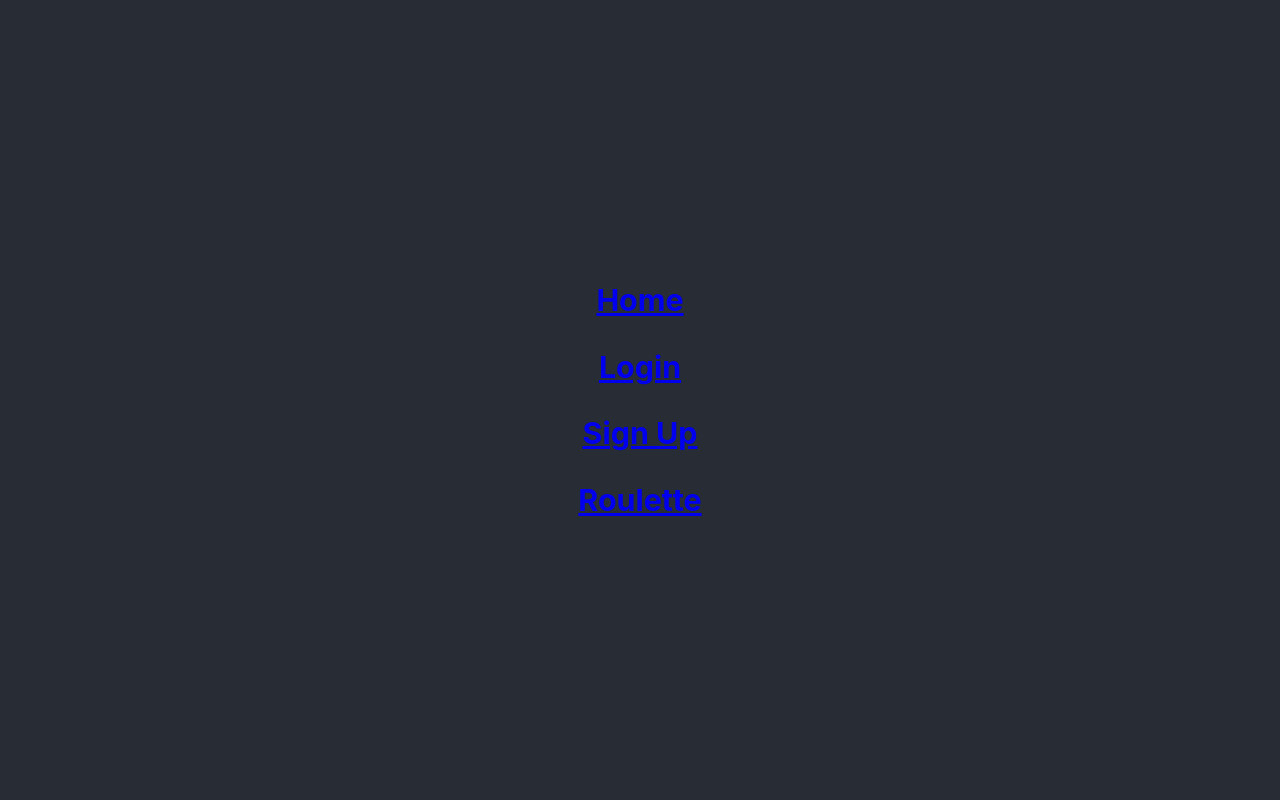
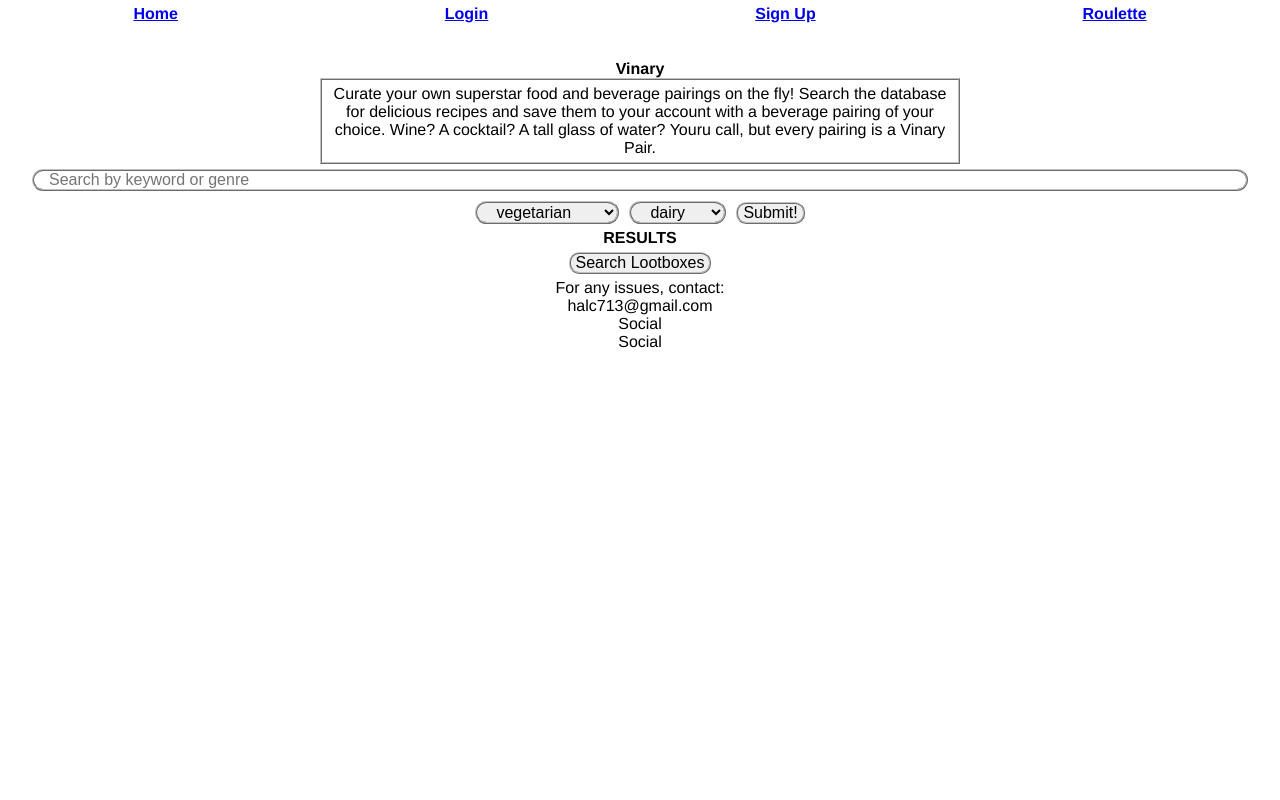
Before and after one commit to zkzerotwo/vinary-capstone-client, a React (Create React App) app: page / in a window 1280 px wide. Shown: the top 800 px of the page. Built offline with nearby package versions, Linux system fonts and the light colour scheme.

Commit message:
wireframe styling

```diff
--- a/src/App.css
+++ b/src/App.css
@@ -1,42 +1,162 @@
 .App {
+  text-align: center;
+  /* padding-bottom: 60px; */
+  /* height: 100%; */
+  font-family: Archivo, Helvetica, sans-serif;
+  /* padding-bottom: 60px; */
+  /* height: 100%; */
+  /* display: block; */
+  margin: 0;
+  display: flex;
+  flex-direction: column;
+}
+
+.nav {
+  margin-top: 0px;
+  padding-top: 5px;
+  display: flex;
+  flex-direction: row;
+  justify-content: space-around;
+  height: 50px;
+  margin-bottom: 10px;
+}
+
+.intro-card {
+  margin: auto;
+  padding: 5px;
+  border-width: 2px;
+  border-style: ridge;
+  border-color: silver;
+  width: 50%;
+}
+
+.landing {
+  display: block;
+  width: 100%;
+  height: 100%
+}
+
+input {
+  border-width: 2px;
+  border-style: ridge;
+  border-color: silver;
+  border-radius: 50px;
+  padding-left: 15px;
+  padding-right: 15px;
+  margin: 5px;
+  width: 95%;
+}
+
+select {
+  padding-left: 15px;
+  padding-left: 15px;
+  margin: 5px;
+  border-width: 2px;
+  border-style: ridge;
+  border-color: silver;
+  border-radius: 50px;
+}
+
+button {
+  border-width: 2px;
+  border-style: ridge;
+  border-color: silver;
+  border-radius: 10px;
+  padding-left: 5px;
+  padding-right: 5px;
+  margin: 5px;
+}
+
+.delete_flight {
+  margin-bottom: 0px;
+}
+
+img {
+  width: 100%
+}
+
+#flight_image {
+  height: 400px
+}
+
+.search_card {
+
+}
+
+.users_flights {
+  width: 100%;
+  display: block;
+  min-height: 100%;
+}
+
+
+
+.flight_display {
+  width: 99%;
+  height: 100%;
+  display: block;
   text-align: center;
 }
 
-.App-logo {
-  height: 40vmin;
-  pointer-events: none;
+.flights_list {
+  width: 100%;
+  height: max-content;
 }
 
-@media (prefers-reduced-motion: no-preference) {
-  .App-logo {
-    animation: App-logo-spin infinite 20s linear;
-  }
+.flight_pair {
+  flex: 0 0 100%;
 }
 
-.App-header {
-  background-color: #282c34;
-  min-height: 100vh;
+.pair_list {
+  height: 100%;
   display: flex;
-  flex-direction: column;
-  align-items: center;
-  justify-content: center;
-  font-size: calc(10px + 2vmin);
-  color: white;
+  width: 100%;
+  flex-direction: row;
 }
 
-.App-link {
-  color: #61dafb;
+.flight_container {
+  width: 100%
 }
 
-@keyframes App-logo-spin {
-  from {
-    transform: rotate(0deg);
-  }
-  to {
-    transform: rotate(360deg);
-  }
+#flight_pairs {
+  display: flex;
+  flex-direction: row;
+  justify-content: flex-start;
+  flex-wrap: nowrap;
+  overflow: auto;
+  list-style: none;
+  height: 50%;
+  width: 100%;
 }
 
-img {
-  width: 450px
+/*Wireframe styles*/
+
+.box {
+  /* margin: auto; */
+  border-style: ridge;
+  border-color: silver;
+  border-width: 2px;
+  /* padding: 5px */
 }
+
+section.footer {
+  flex-shrink: 0;
+  /* color: white; */
+  /* margin-top: auto;
+  height: 75px;
+  margin-top: -75px; */
+  /* border-width: 2px;
+  border-style: ridge;
+  border-color: silver;
+  background-image: url("./images/transparent.jpg"); */
+}
+
+.foot {
+  flex: 1 0 auto;
+  height: max-content;
+}
+
+._deflightte {
+  padding: 30px;
+  padding-bottom: 75px;
+}
--- a/src/Dashboard/Dashboard.js
+++ b/src/Dashboard/Dashboard.js
@@ -87,14 +87,15 @@ export default class Dashboard extends React.Component {
         const pulledFlights = this.state.flights
         const userFlights = pulledFlights.map(flight => {
             return (
-                <li className="dash_flight_list">
-                    <Flight key={flight.id} flight={flight} />
+                <li key={flight.id} className="flight_display box">
+                    <Flight flight={flight} />
                 </li>
             )
         })
-        // console.log(pulledFlights, "loot id czech")
+        console.log(pulledFlights, "loot id czech")
         return (
-            <section className="users_flights">
+            <section className="users_flights foot">
+                <div className='_deflightte'>
                     <Navbar />
                     <h2>Cache Board</h2>
                     <div className="create_flight"></div>
@@ -103,12 +104,13 @@ export default class Dashboard extends React.Component {
                         {userFlights}
                     </ul>
                     <button
-                    className='_deflightte'
+
                         type='button'
                         onClick={(e) => { if (window.confirm('Are you sure you want to delete your account?')) { this.handleDeleteUser(e) }; }}>
                         {' '}
         Delete User
       </button>
+                </div>
             </section>
         )
     }
--- a/src/DetailTrigger/DetailTrigger.js
+++ b/src/DetailTrigger/DetailTrigger.js
@@ -15,10 +15,14 @@ class DetailTrigger extends React.Component {
         return newLine
     }
     componentDidMount() {
+        console.log(this.props)
+
         const entryEndpoint = `${config.API_ENDPOINT_SAVE}`
         const entryUrl = `${entryEndpoint}/${this.props.entry.id}/information`
+        const entryUrl2 = `${entryEndpoint}/${this.props.entry.recipe_id}/information`
         // const url = `https://spoonacular-recipe-food-nutrition-v1.p.rapidapi.com/recipes/` + this.props.entry.id + `/information`
         // console.log(entryUrl, "urlcheck")
+        if (!this.props.dash) {
             fetch(entryUrl, {
                 "method": "GET",
                 "headers": {
@@ -38,7 +42,32 @@ class DetailTrigger extends React.Component {
                 )
                 .catch(err => {
                     console.error(err);
-            });
+                })
+        } else {
+            fetch(entryUrl2, {
+                "method": "GET",
+                "headers": {
+                    "x-rapidapi-key": "d36a838384mshc96686c738af0aap11fd78jsnf972d810e8ef",
+                    "x-rapidapi-host": "spoonacular-recipe-food-nutrition-v1.p.rapidapi.com"
+                }
+            })
+                .then(response => response.json()
+
+                )
+                .then(response =>
+
+                    this.setState({
+                        summary: response.summary,
+                        instructions: response.instructions
+                    })
+                )
+                .catch(err => {
+                    console.error(err);
+                })
+        }
+
+
+
     }
     render() {
         const text = this.state.instructions;
--- a/src/Flight/Flight.js
+++ b/src/Flight/Flight.js
@@ -67,7 +67,7 @@ export default class Flight extends React.Component {
         const flightPairs = this.state.pairs
         const pairRender = flightPairs.map(pair => {
             return <li
-                className="loot_pair"
+                className="flight_pair box"
                 key={pair.id}>
                 <Pairs
                     pair={pair}
@@ -77,7 +77,7 @@ export default class Flight extends React.Component {
         })
         // console.log(flightPairs, "Second check")
         return (
-            <section className="flight_display">
+            <section className="flight_container">
                 <div className="flight_header">
                     <h1>{this.props.flight.title}</h1>
                     <h4>{this.props.flight.description}</h4>
--- a/src/LandingPage/LandingPage.js
+++ b/src/LandingPage/LandingPage.js
@@ -20,7 +20,7 @@ export default class LandingPage extends React.Component {
     }
     render() {
         return (
-            <section className="landing">
+            <section className="landing foot">
                 <header className="App-header">
                     <NavBar />
                 </header>
--- a/src/NewFlight/NewFlight.js
+++ b/src/NewFlight/NewFlight.js
@@ -133,7 +133,7 @@ export default class NewFlight extends React.Component {
         // console.log(this.state.flights, this.state.owner.value, "Create loot check")
         return (
             <section>
-                <form className="create_flight" onSubmit={this.handleSubmit}>
+                <form className="create_flight box" onSubmit={this.handleSubmit}>
                     <div>
                         <label htmlFor='flightTitle'>
                             Create a New Flight
--- a/src/ResultBar/ResultBar.js
+++ b/src/ResultBar/ResultBar.js
@@ -22,13 +22,16 @@ export default class ResultBar extends React.Component {
             // console.log(entry)
             // console.log(imgUrl, "image check")
             return (
-                <li className="search_card" key={entry.id}>
+                <li className="search_card box" key={entry.id}>
 
                     <div>
+
                         <p>{entry.title}</p>
                         <p>{entry.synopsis}</p>
                         <img alt={entry.title} src={imgUrl} />
-                        <DetailTrigger  entry={entry} />
+                    </div>
+                    <div>
+                        <DetailTrigger entry={entry} />
                         <a href={entry.sourceUrl}>Learn More</a>
                         {TokenService.hasAuthToken() ? <ExtendFlight imageUrl={imgUrl} entry={entry} /> : ''}
                     </div>
--- a/src/index.css
+++ b/src/index.css
@@ -1,13 +1,50 @@
-body {
+* {
   margin: 0;
-  font-family: -apple-system, BlinkMacSystemFont, 'Segoe UI', 'Roboto', 'Oxygen',
-    'Ubuntu', 'Cantarell', 'Fira Sans', 'Droid Sans', 'Helvetica Neue',
-    sans-serif;
-  -webkit-font-smoothing: antialiased;
-  -moz-osx-font-smoothing: grayscale;
+  padding: 0;
+  border: 0;
+  font-size: 100%;
+  /*The box-sizing property is used to tell the browser what the sizing properties (width and height) should include border-box.*/
+  box-sizing: border-box;
+  /*reset Chrome user agent styles*/
+  -webkit-margin-before: 0px;
+  -webkit-margin-after: 0px;
+  -webkit-margin-start: 0px;
+  -webkit-margin-end: 0px;
+  -webkit-padding-before: 0px;
+  -webkit-padding-after: 0px;
+  -webkit-padding-start: 0px;
+  -webkit-padding-end: 0px;
+  /*reset Firefox user agent styles*/
+  -moz-margin-before: 0px;
+  -moz-margin-after: 0px;
+  -moz-margin-start: 0px;
+  -moz-margin-end: 0px;
+  -moz-padding-before: 0px;
+  -moz-padding-after: 0px;
+  -moz-padding-start: 0px;
+  -moz-padding-end: 0px;
+  /*reset Internet Explorer user agent styles*/
+  -ms-margin-before: 0px;
+  -ms-margin-after: 0px;
+  -ms-margin-start: 0px;
+  -ms-margin-end: 0px;
+  -ms-padding-before: 0px;
+  -ms-padding-after: 0px;
+  -ms-padding-start: 0px;
+  -ms-padding-end: 0px;
+  /*reset Opera user agent styles*/
+  -o-margin-before: 0px;
+  -o-margin-after: 0px;
+  -o-margin-start: 0px;
+  -o-margin-end: 0px;
+  -o-padding-before: 0px;
+  -o-padding-after: 0px;
+  -o-padding-start: 0px;
+  -o-padding-end: 0px;
 }
 
-code {
-  font-family: source-code-pro, Menlo, Monaco, Consolas, 'Courier New',
-    monospace;
-}
+
+/* -------------------------------------
+General styles (General Module, wrapping around the modules below)
+(the styles used everywhere in the page (like the Body) or styles which are used in more than 2 of the modules below (h2, h3, h4, h5, h6, p, a, ul, li))
+*/
```
Also changed, not shown: src/ExtendFlight/ExtendFlight.js (+19 -12 lines), src/Pairs/Pairs.js (+16 -5 lines). Lines whose indentation alone changed are shown as unchanged.
